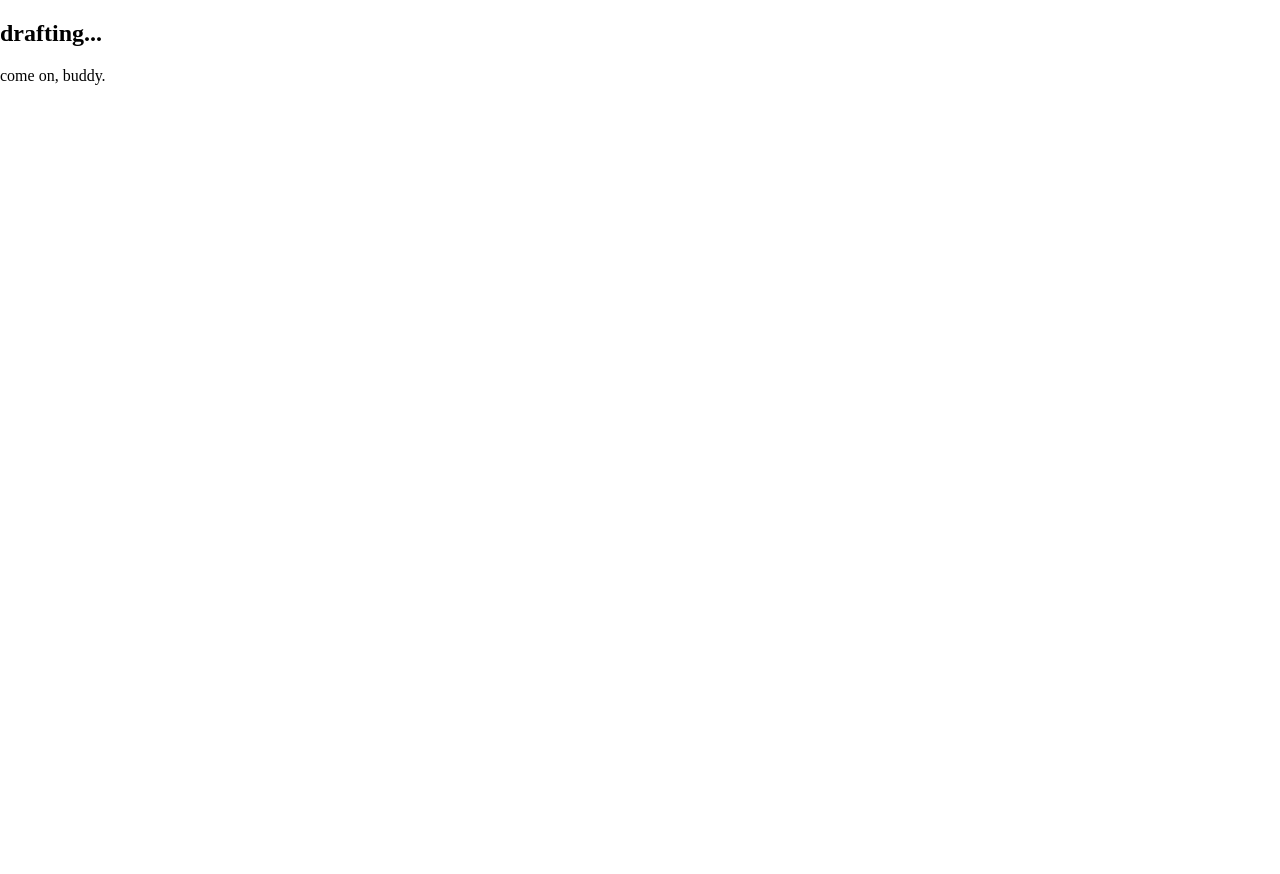
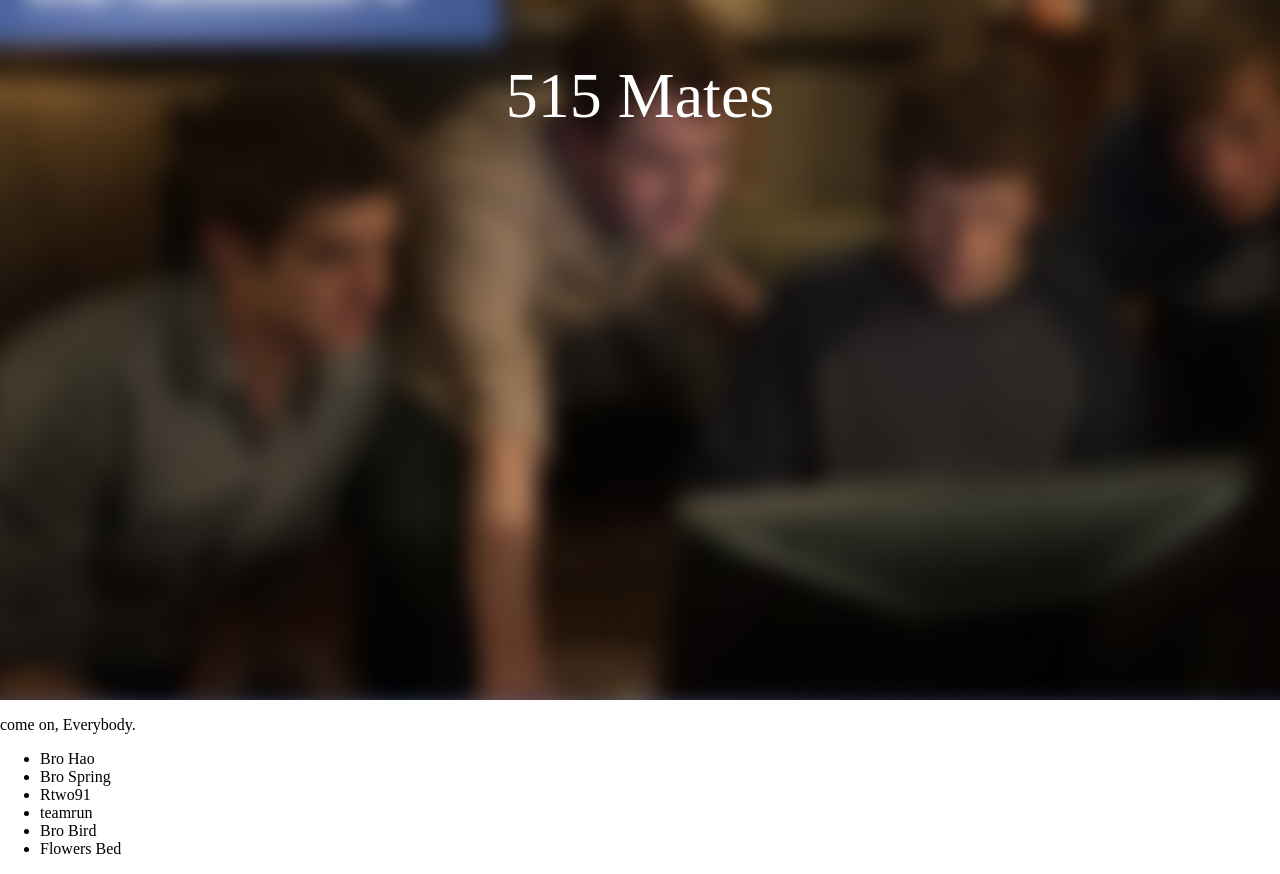
Before and after one commit to fifmate/fifmate.github.io, a website: page jade/index.jade in a window 1280 px wide. Before the commit the page ends 800 px from the top, so only its background shows below. Drawn offline with nearby package versions, Linux system fonts and the light colour scheme; files that its build step writes are made by us from their sources; files whose address does not match are found by name.

Commit message:
哒哒,cover

```diff
--- a/gulpfile.js
+++ b/gulpfile.js
@@ -14,7 +14,7 @@ var config = {
     src: 'jade/**/*',
     dest: './',
     watch: 'jade/**/*',
-    lr: '*.html',
+    lr: './*.html',
     param: {}
   },
   less: {
--- a/jade/index.jade
+++ b/jade/index.jade
@@ -6,7 +6,15 @@ html
     link(href="layout/css/layout.css", type="text/css", rel="stylesheet")
 
   body
-    h2 drafting...
-    p come on, buddy.
+    div.cover
+      h1.slogan 515 mates
+    p come on, Everybody.
+    ul
+      li Bro Hao
+      li Bro Spring
+      li Rtwo91
+      li teamrun
+      li Bro Bird
+      li Flowers Bed
 
   //- script(src="http://127.0.0.1:5150/livereload.js?ext=Chrome&extver=2.0.9")
--- a/layout/less/layout.less
+++ b/layout/less/layout.less
@@ -1,8 +1,29 @@
 // layout and style
 html, body{
   margin: 0;
+  // font-family: 'PT mono';
+  // font-family: 'Anonymous Pro';
+  font-family: 'Avenir' 'ST Heiti' 'Microsoft Yahei';
+  // font-family: 'sourcecode pro';
 }
 
 *{
   box-sizing: border-box;
 }
+.cover{
+  // position: absolute;
+  height: 700px;
+  padding: 1em 0;
+  // width: 100%;
+  color: #fff;
+  text-align: center;
+  background-image: url('../../img/cover.jpg');
+  background-size: cover;
+  background-position: 50% 50%;
+
+  .slogan{
+    font-size: 4em;
+    text-transform: capitalize;
+    font-weight: normal;
+  }
+}
```
Also changed, not shown: img/cover.jpg (added), index.html, layout/css/layout.css.
